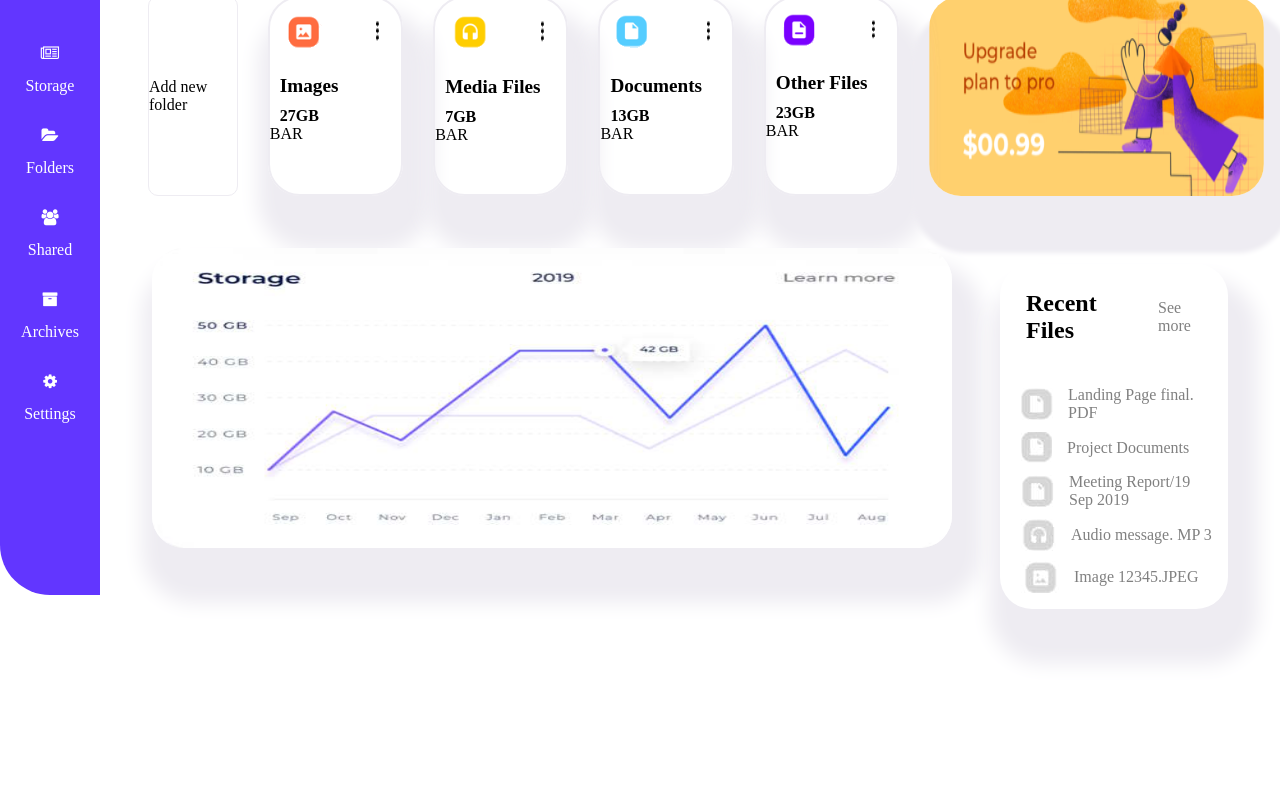
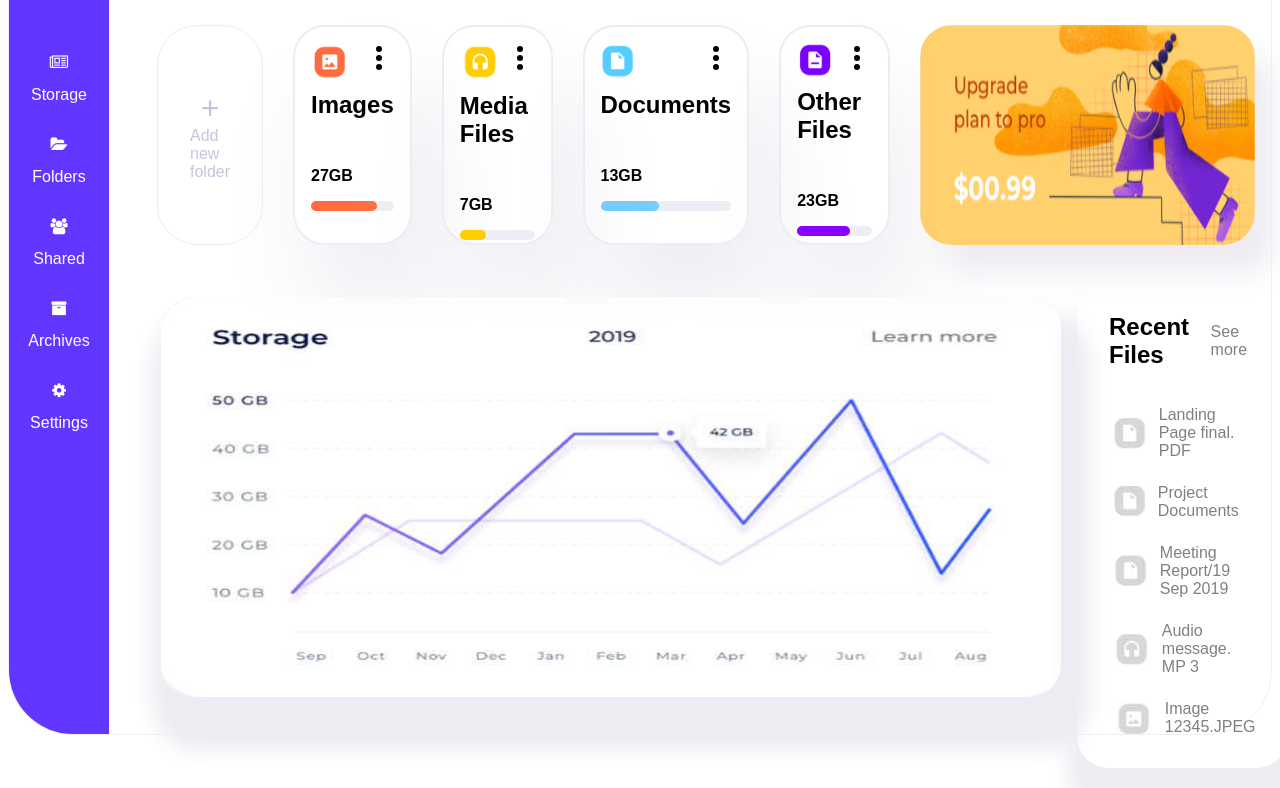
Before and after one commit to RasaZuk/project-with-files, a website: page index.html in a window 1280 px wide. Shown: the part 105-893 px from the top of the page. Before the commit the page ends 800 px from the top, so only its background shows below. Drawn offline with Linux system fonts and the light colour scheme.

Commit message:
correction project

```diff
--- a/css/main.css
+++ b/css/main.css
@@ -3,12 +3,17 @@ body * {
     margin: 0;
     padding: 0;
     box-sizing: border-box;
+
 }
 
 
 body {
-    width: 100%;
     display: flex;
+    margin: 0.5rem;
+    border: 1px solid rgb(240, 239, 248);
+    border-radius: 4rem;
+    min-height: 90vh;
+    font-family: Arial, Helvetica, sans-serif;
 }
 
 aside {
@@ -17,10 +22,10 @@ aside {
     display: flex;
     flex-direction: column;
     align-items: center;
-    width: 100px;
-    height: 700px;
+    width: 200px;
+    height: 830px;
     padding-top: 150px;
-    border-radius: 50px 30px 0 50px;
+    border-radius: 4rem 2rem 0 4rem;
 
 }
 
@@ -30,12 +35,16 @@ aside p {
 
 header {
     display: flex;
-    padding: 15px;
+    padding: 25px;
+}
+
+.main-header p{
+    color: rgb(197, 197, 222);
 }
 
 main {
    width: calc(100% - 100px);
-   height: 700px;
+   height: 800px;
 }
 
 
@@ -48,32 +57,84 @@ main {
 
 .documents .failai {
     border: 2px solid rgb(238, 236, 242);
-    width: 300px;
-    height: 200px;
+    width: 190px;
+    height: 220px;
     border-radius: 2rem;
-    box-shadow: 10px 35px 20px 20px rgb(238, 236, 242);
+    padding: 1rem;
+    box-shadow: 20px 70px 100px rgb(238, 236, 242);
+
 }
 
 .top-line {
     display: flex;
-    padding: 15px;
     justify-content: space-between;
 }
 
+.failai h2 {
+    padding-top: 0.7rem;
+}
+
 .failai p {
-    font-weight: 900;
-    padding-left: 10px;
+    font-weight: 700;
+    padding-top: 3rem;
+}
 
+
+.progress-bar {
+    display: flex;
+    flex-direction: column;
+    margin-top: 1rem;
+}
+
+.progress-bar .progress {
+    width: 100%;
+    height: 10px;
+    background-color: rgb(237, 237, 245);
+    border-radius: 10px;
+}
+
+.progress-bar .bar {
+    height: 100%;
+    border-radius: inherit;
+
+}
+
+.progress-bar .bar.bar-80 {
+    width: 80%;
+    background-color: rgb(255, 108, 64);
+}
+
+.progress-bar .bar.bar-35 {
+    width: 35%;
+    background-color: rgb(255, 206, 0);
+}
+
+.progress-bar .bar.bar-45 {
+    width: 45%;
+    background-color: rgb(116, 204, 255);
+}
+
+.progress-bar .bar.bar-70 {
+    width: 70%;
+    background-color: rgb(138, 0, 255);
 }
 
 .empty {
     display: flex;
+    flex-direction: column;
     justify-content: center;
     align-items: center;
     border: 1px solid rgb(238, 236, 242);
-    border-radius: 10px;
-    width: 200px;
+    border-radius: 2.5rem;
+    width: 140px;
     margin-left: 2rem;
+    padding: 2rem;
+    color: rgb(197, 197, 222);
+
+}
+
+.empty :nth-child(1) {
+    font-size: 2rem;
 }
 
 .documents .images {
@@ -84,29 +145,8 @@ main {
 
 .nuotrauka {
     border-radius: 2rem;
-    width: 450px;
-    box-shadow: 5px 35px 5px 22px rgb(238, 236, 242);
-}
-
-
-h2 {
-    font-size: 1.2rem;
-    font-weight: 900;
-    margin: 10px;
-}
-
-
-.lower-part {
-    display: flex;
-    flex-direction: row;
-}
-
-.chart img {
-    width: 800px;
-    height: 300px;
-    margin: 1rem 1rem 2rem 2rem;
-    border-radius: 2rem;
-    box-shadow: 10px 35px 20px 20px rgb(238, 236, 242);
+    width: 400px;
+    box-shadow: 20px 30px 30px rgb(238, 236, 242);;
 }
 
 .paskutinis {
@@ -114,33 +154,35 @@ h2 {
     flex-direction: row;
     justify-content: space-between;
     padding: 20px;
-
-
 }
 
-.paskutinis .last-one {
-    margin: 2rem;
+.chart img {
+    align-self: auto;
+    width: 900px;
+    height: 400px;
+    margin: 1rem 1rem 2rem 2rem;
+    border-radius: 2rem;
+    box-shadow: 10px 35px 20px 20px rgb(238, 236, 242);
 }
 
 .last-one {
     border-radius: 2rem;
-    border-radius: 1px solid grey;
-    width: 290px;
-    padding: 1rem;
+    width: 400px;
+    padding: 2rem;
     box-shadow: 10px 35px 20px 20px rgb(238, 236, 242);
+}
 
-}
 
 .titulinis {
     display: flex;
     justify-content: space-between;
     align-items: center;
     gap: 10px;
-    margin-bottom: 2rem;
+    margin-bottom: 1.3rem;
 }
 
 .titulinis h2 {
-    font-size: 24px;
+    font-size: 1.5rem;
 }
 
 .titulinis a {
@@ -152,7 +194,7 @@ h2 {
     display: flex;
     flex-wrap: wrap;
     padding-left: 5px;
-    gap: 10px;
+    gap: 0.5rem;
     color: grey;
 }
 
@@ -160,5 +202,6 @@ h2 {
     display: flex;
     flex-direction: row;
     align-items: center;
-    gap: 15px;
+    gap: 0.8rem;
+    margin-top: 1rem;
 }
--- a/index.html
+++ b/index.html
@@ -36,48 +36,79 @@
         </header>
 
         <section class="documents">
-
             <div class="empty">
+                <p>+</p>
                 <p>Add new folder</p>
             </div>
             <div class="failai">
+
                 <div class="top-line">
                     <img src="./images/ikona_images.png" alt="Images">
-                    <img src="./images/tritaskis.png" alt="Tritaskis">
+                    <svg height="30px" width="30px" stroke="currentColor" fill="currentColor" stroke-width="0" viewBox="0 0 20 20" aria-hidden="true" xmlns="http://www.w3.org/2000/svg">
+                        <path d="M10 6a2 2 0 110-4 2 2 0 010 4zM10 12a2 2 0 110-4 2 2 0 010 4zM10 18a2 2 0 110-4 2 2 0 010 4z"></path>
+                    </svg>
                 </div>
                 <h2>Images</h2>
                 <p>27GB</p>
-                <div>BAR</div>
+                <div class="progress-bar">
+                    <div class="progress">
+                        <div class="bar bar-80"></div>
+                    </div>
+                    <div class="values">
+                    </div>
+                </div>
+
             </div>
-
             <div class="failai">
                 <div class="top-line">
                     <img src="./images/ikona_media.png" alt="Media files">
-                    <img src="./images/tritaskis.png" alt="Tritaskis">
+                    <svg height="30px" width="30px" stroke="currentColor" fill="currentColor" stroke-width="0" viewBox="0 0 20 20" aria-hidden="true" xmlns="http://www.w3.org/2000/svg">
+                        <path d="M10 6a2 2 0 110-4 2 2 0 010 4zM10 12a2 2 0 110-4 2 2 0 010 4zM10 18a2 2 0 110-4 2 2 0 010 4z"></path>
+                    </svg>
                 </div>
                 <h2>Media Files</h2>
                 <p>7GB</p>
-                <div>BAR</div>
+                <div class="progress-bar">
+                    <div class="progress">
+                        <div class="bar bar-35"></div>
+                    </div>
+                    <div class="values">
+                    </div>
+                </div>
             </div>
-
             <div class="failai">
                 <div class="top-line">
                     <img src="./images/ikona_files.png" alt="Documents">
-                    <img src="./images/tritaskis.png" alt="Tritaskis">
+                    <svg height="30px" width="30px" stroke="currentColor" fill="currentColor" stroke-width="0" viewBox="0 0 20 20" aria-hidden="true" xmlns="http://www.w3.org/2000/svg">
+                        <path d="M10 6a2 2 0 110-4 2 2 0 010 4zM10 12a2 2 0 110-4 2 2 0 010 4zM10 18a2 2 0 110-4 2 2 0 010 4z"></path>
+                    </svg>
                 </div>
                 <h2>Documents</h2>
                 <p>13GB</p>
-                <div>BAR</div>
+                <div class="progress-bar">
+                    <div class="progress">
+                        <div class="bar bar-45"></div>
+                    </div>
+                    <div class="values">
+                    </div>
+                </div>
             </div>
-
             <div class="failai">
                 <div class="top-line">
                     <img src="./images/ikona_others.png" alt="Other files">
-                    <img src="./images/tritaskis.png" alt="Tritaskis">
+                    <svg height="30px" width="30px" stroke="currentColor" fill="currentColor" stroke-width="0" viewBox="0 0 20 20" aria-hidden="true" xmlns="http://www.w3.org/2000/svg">
+                        <path d="M10 6a2 2 0 110-4 2 2 0 010 4zM10 12a2 2 0 110-4 2 2 0 010 4zM10 18a2 2 0 110-4 2 2 0 010 4z"></path>
+                    </svg>
                 </div>
                 <h2>Other Files</h2>
                 <p>23GB</p>
-                <div>BAR</div>
+                <div class="progress-bar">
+                    <div class="progress">
+                        <div class="bar bar-70"></div>
+                    </div>
+                    <div class="values">
+                    </div>
+                </div>
             </div>
 
             <img class="nuotrauka" src="./images/Plant_to_Pro.png" alt="picPro">
@@ -120,9 +151,6 @@
         </section>
 
 
-
-
-
     </main>
 
 </body>
```
